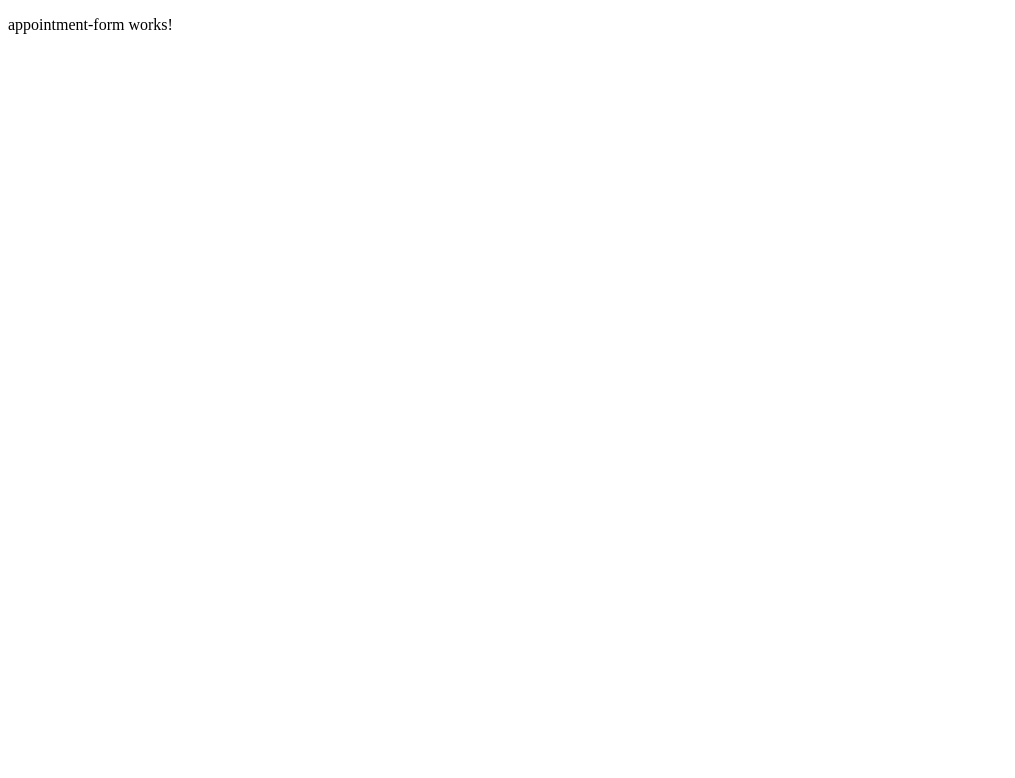
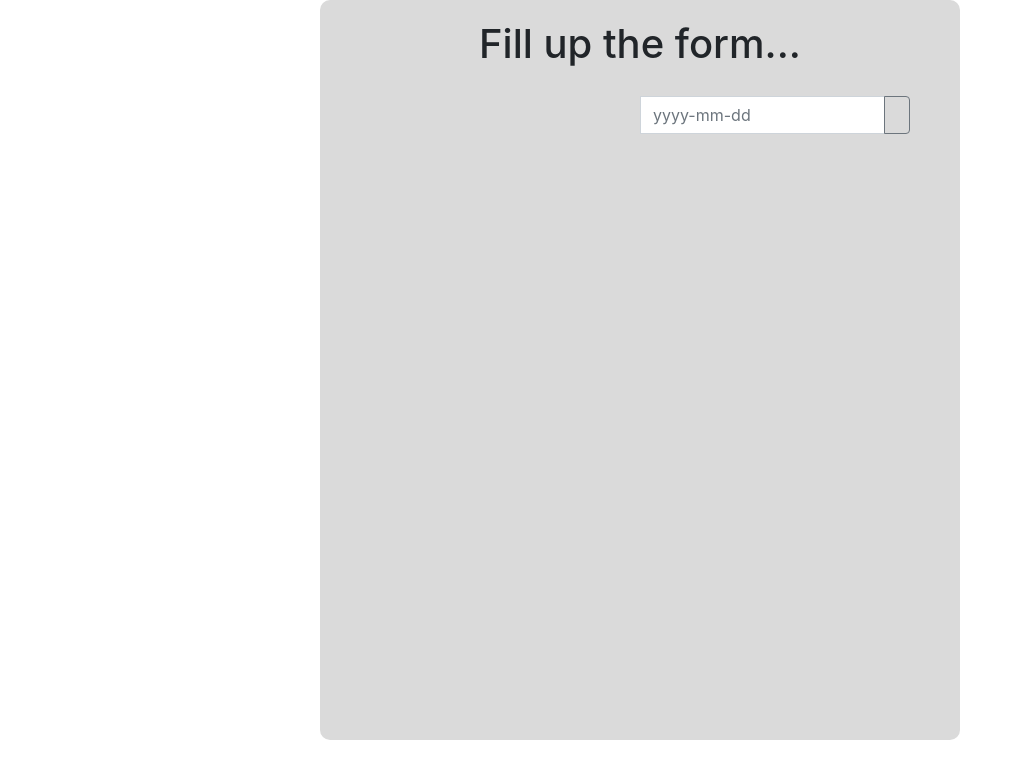
Before and after one commit to aljubaer/sqh-assignment-1, an Angular app: page /appointment/1 in a window 1280 px wide. Shown: the top 778 px of the page, without its empty margins (0-1015 px from the left). Built offline with nearby package versions, Linux system fonts and the light colour scheme.

Commit message:
calendar with availability filter added

```diff
--- a/angular.json
+++ b/angular.json
@@ -24,6 +24,7 @@
               "src/assets"
             ],
             "styles": [
+              "node_modules/bootstrap/dist/css/bootstrap.min.css",
               "src/styles.css"
             ],
             "scripts": []
@@ -119,6 +120,7 @@
           }
         }
       }
-    }},
+    }
+  },
   "defaultProject": "sqh-test-assignment"
 }
--- a/package.json
+++ b/package.json
@@ -12,13 +12,18 @@
   "private": true,
   "dependencies": {
     "@angular/animations": "~9.1.3",
+    "@angular/cdk": "^9.2.4",
     "@angular/common": "~9.1.3",
     "@angular/compiler": "~9.1.3",
     "@angular/core": "~9.1.3",
     "@angular/forms": "~9.1.3",
+    "@angular/localize": "~9.1.3",
+    "@angular/material": "^9.2.4",
     "@angular/platform-browser": "~9.1.3",
     "@angular/platform-browser-dynamic": "~9.1.3",
     "@angular/router": "~9.1.3",
+    "@ng-bootstrap/ng-bootstrap": "^6.2.0",
+    "bootstrap": "^4.4.0",
     "rxjs": "~6.5.4",
     "tslib": "^1.10.0",
     "zone.js": "~0.10.2"
--- a/src/app/app.module.ts
+++ b/src/app/app.module.ts
@@ -6,6 +6,8 @@ import { AppComponent } from './app.component';
 import { DoctorListComponent } from './doctor-list/doctor-list.component';
 import { DoctorCardComponent } from './doctor-card/doctor-card.component';
 import { AppointmentFormComponent } from './appointment-form/appointment-form.component';
+import { NgbModule } from '@ng-bootstrap/ng-bootstrap';
+import { FormsModule } from '@angular/forms';
 
 @NgModule({
   declarations: [
@@ -16,7 +18,9 @@ import { AppointmentFormComponent } from './appointment-form/appointment-form.co
   ],
   imports: [
     BrowserModule,
-    AppRoutingModule
+    AppRoutingModule,
+    NgbModule,
+    FormsModule
   ],
   providers: [],
   bootstrap: [AppComponent]
--- a/src/app/appointment-form/appointment-form.component.css
+++ b/src/app/appointment-form/appointment-form.component.css
@@ -0,0 +1,32 @@
+.container {
+  margin: 0 auto;
+  padding: 20px;
+  height: calc(100vh - 60px);
+  width: 50%;
+  min-width: 400px;
+  background-color: rgb(218, 218, 218);
+  border-radius: 10px;
+}
+
+.form-title-container {
+  margin: 0px auto;
+  text-align: center;
+  height: 8%;
+}
+
+h1, h2 {
+  padding: 0px;
+  margin: 0px;
+}
+
+.form-container {
+  margin: 20px auto;
+  width: 90%;
+  height: 85%;
+  overflow: hidden;
+  overflow-y: auto;
+}
+
+.dp-label{
+  width: 50%;
+}
--- a/src/app/appointment-form/appointment-form.component.html
+++ b/src/app/appointment-form/appointment-form.component.html
@@ -1 +1,28 @@
-<p>appointment-form works!</p>
+<div class="container">
+  <div class="form-title-container">
+    <h1>Fill up the form...</h1>
+  </div>
+  <div *ngIf="isDoctorLoaded" class="form-container">
+    <div class="input-group">
+      <div class="dp-label">
+
+      </div>
+      <input
+        class="form-control"
+        placeholder="yyyy-mm-dd"
+        name="dp"
+        [(ngModel)]="model"
+        ngbDatepicker
+        #d="ngbDatepicker"
+        [markDisabled]="isNotAvailable"
+      />
+      <div class="input-group-append">
+        <button
+          class="btn btn-outline-secondary calendar"
+          (click)="d.toggle()"
+          type="button"
+        ></button>
+      </div>
+    </div>
+  </div>
+</div>
--- a/src/app/appointment-form/appointment-form.component.ts
+++ b/src/app/appointment-form/appointment-form.component.ts
@@ -2,28 +2,65 @@ import { Component, OnInit } from '@angular/core';
 import { Router, ActivatedRoute } from '@angular/router';
 import { DoctorService } from '../services/doctor.service';
 
+import {
+  NgbCalendar,
+  NgbDateStruct,
+  NgbDate,
+} from '@ng-bootstrap/ng-bootstrap';
+import { Doctor } from '../models/doctor.model';
+
 @Component({
   selector: 'app-appointment-form',
   templateUrl: './appointment-form.component.html',
-  styleUrls: ['./appointment-form.component.css']
+  styleUrls: ['./appointment-form.component.css'],
 })
 export class AppointmentFormComponent implements OnInit {
+  model: NgbDateStruct;
 
-  constructor(private route: ActivatedRoute, private doctorService: DoctorService) { }
+  doctor: Doctor = null;
+  isDoctorLoaded = false;
+
+  isNotAvailable = (date: NgbDate) => {
+    const weekDaysMap = {
+      'mon': 1,
+      'tue': 2,
+      'wed': 3,
+      'thu': 4,
+      'fri': 5,
+      'sat': 6,
+      'sun': 7,
+    };
+    let isfound = true;
+    if (this.isDoctorLoaded) {
+      for (const day of this.doctor.availability.availableDays){
+        if (this.calendar.getWeekday(date) === weekDaysMap[day]){
+          isfound = false;
+        }
+      }
+    }
+    return isfound;
+  }
+
+  constructor(
+    private route: ActivatedRoute,
+    private doctorService: DoctorService,
+    private calendar: NgbCalendar
+  ) {}
 
   ngOnInit(): void {
     const doctorName = this.route.snapshot.params['name'];
     console.log(doctorName);
-    this.loadDoctor(doctorName)
+    this.loadDoctor(doctorName);
   }
 
   async loadDoctor(doctorName) {
     try {
       const doctor = await this.doctorService.getDoctorByName(doctorName);
       console.log(doctor);
+      this.doctor = doctor;
+      this.isDoctorLoaded = true;
     } catch (error) {
       console.log(error);
     }
   }
-
 }
--- a/src/app/doctor-list/doctor-list.component.css
+++ b/src/app/doctor-list/doctor-list.component.css
@@ -23,7 +23,6 @@ h1, h2 {
   margin: 20px auto;
   width: 90%;
   height: 85%;
-  background-color: red;
   overflow: hidden;
   overflow-y: auto;
 }
@@ -31,7 +30,7 @@ h1, h2 {
 .doctor-card {
   height: 80px;
   background-color: #ffffff;
-  border: 2px solid green;
+  border: 2px solid rgb(77, 77, 77);
   border-radius: 4px;
   margin: 8px;
   cursor: pointer;
--- a/src/app/services/doctor.service.ts
+++ b/src/app/services/doctor.service.ts
@@ -48,7 +48,7 @@ export class DoctorService {
 
     const filterDoctors: Doctor[] = doctors.map(doctor => {
       if (doctor.name === doctorName) {
-        return doctor;
+        return this.formatDoctor(doctor);
       }
     });
 
--- a/src/polyfills.ts
+++ b/src/polyfills.ts
@@ -1,3 +1,7 @@
+/***************************************************************************************************
+ * Load `$localize` onto the global scope - used if i18n tags appear in Angular templates.
+ */
+import '@angular/localize/init';
 /**
  * This file includes polyfills needed by Angular and is loaded before the app.
  * You can add your own extra polyfills to this file.
```
Also changed, not shown: 1 other file (tests, documents, lock files or other folders).
